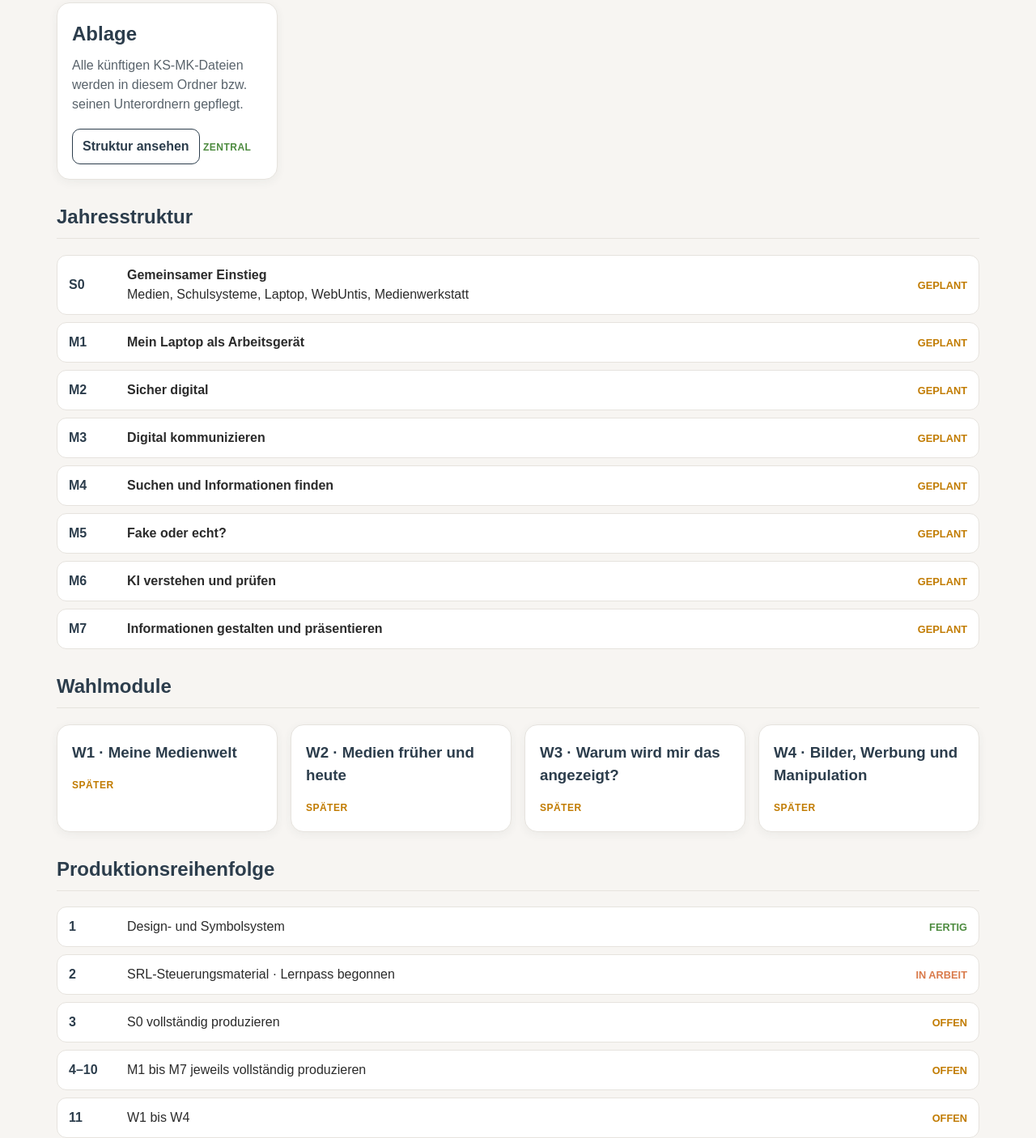
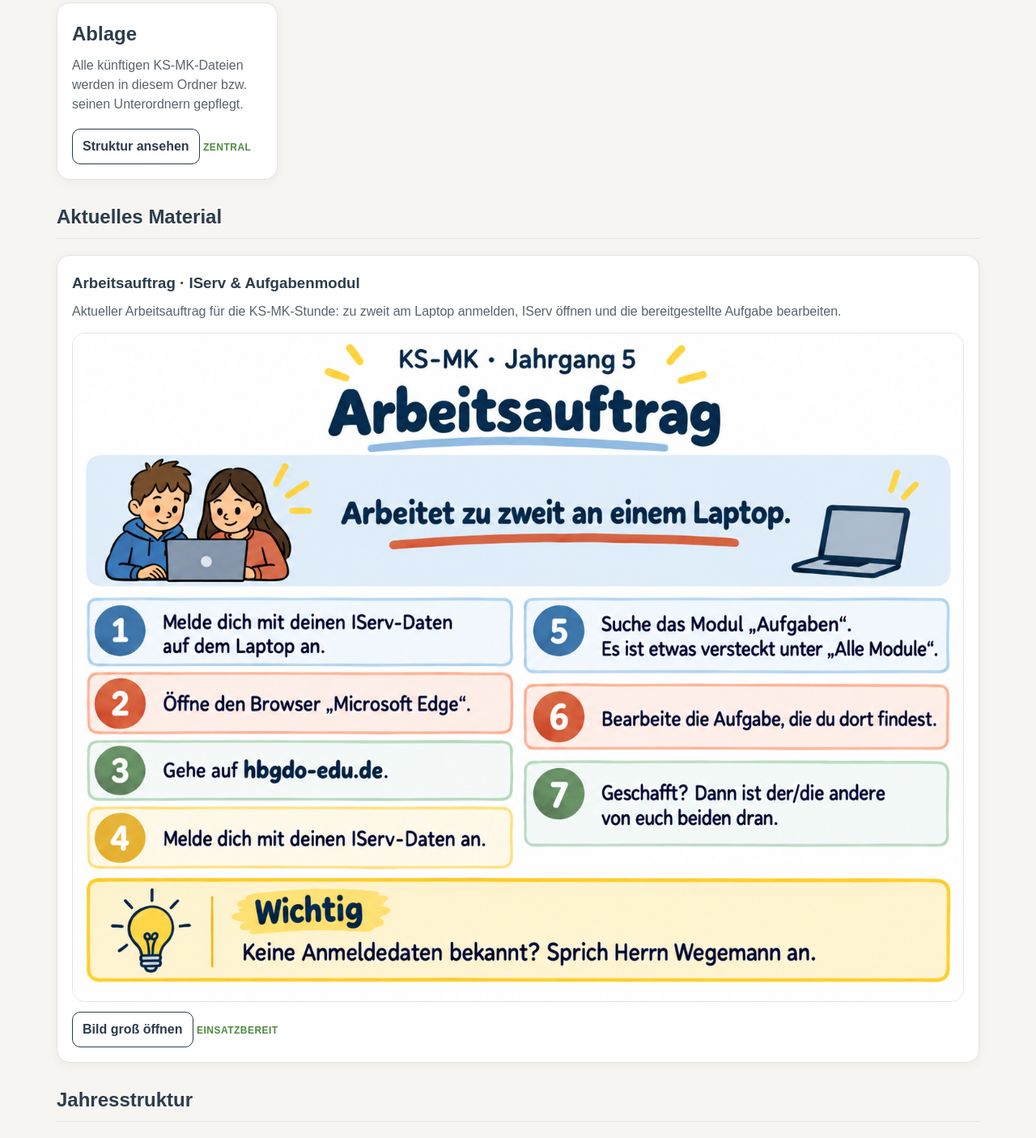
Before and after one commit to technikerleben/SRL5, a plain HTML site: page ks-mk/index.html in a window 1280 px wide. Shown: the part 659-2065 px from the top of the page at 81% size. Drawn offline with Linux system fonts and the light colour scheme.

Commit message:
KS-MK: aktuellen Arbeitsauftrag im Lehrkraft-Cockpit einbinden

```diff
--- a/ks-mk/index.html
+++ b/ks-mk/index.html
@@ -89,6 +89,22 @@
     </article>
   </div>
 
+
+  <section>
+    <h2>Aktuelles Material</h2>
+    <div class="card">
+      <h3>Arbeitsauftrag · IServ & Aufgabenmodul</h3>
+      <p>Aktueller Arbeitsauftrag für die KS-MK-Stunde: zu zweit am Laptop anmelden, IServ öffnen und die bereitgestellte Aufgabe bearbeiten.</p>
+      <img
+        src="./230926.png"
+        alt="Arbeitsauftrag für KS-MK Jahrgang 5: zu zweit am Laptop arbeiten, bei IServ anmelden und eine Aufgabe bearbeiten"
+        style="width:100%;height:auto;display:block;border:1px solid var(--line);border-radius:16px;background:#fff;margin-top:14px;"
+      >
+      <a class="button" href="./230926.png" target="_blank" rel="noopener">Bild groß öffnen</a>
+      <div class="tag ready">einsatzbereit</div>
+    </div>
+  </section>
+
   <section>
     <h2>Jahresstruktur</h2>
     <div class="roadmap">
```
